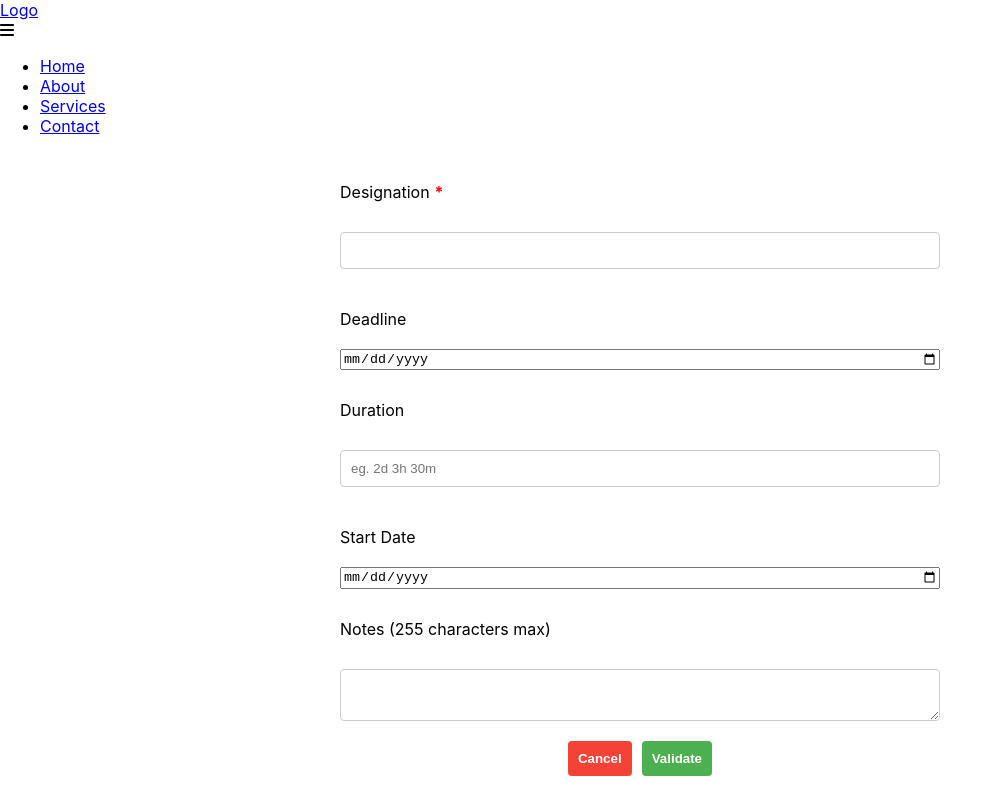
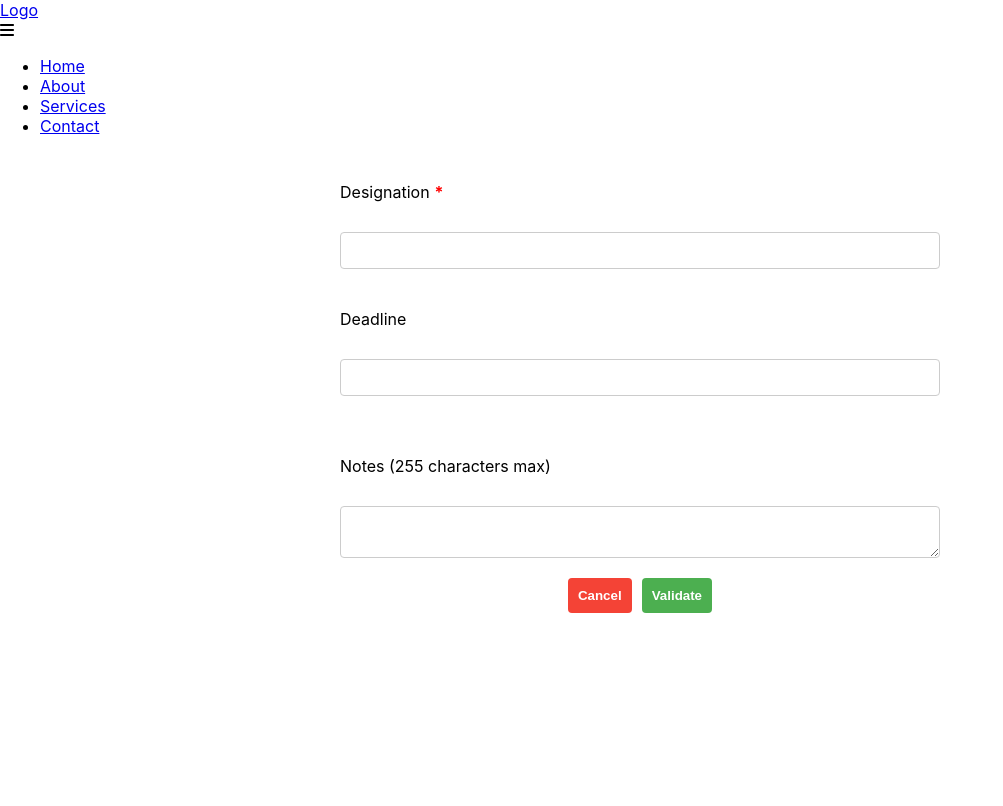
Before and after one commit to HeyTiainnes/tkc, a React (Create React App) app: page /NewTask in a window 1280 px wide. Shown: the whole page, without its empty margins (0-1003 px from the left). Built offline with nearby package versions, Linux system fonts and the light colour scheme.

Commit message:
postNewTask OK!!!!!!!!!!!!!!!!!!!!!!!!!!!!!!!!!!!!!!!!!

```diff
--- a/src/App.tsx
+++ b/src/App.tsx
@@ -4,11 +4,11 @@ import { BrowserRouter, Route, Routes } from "react-router-dom";
 import GetUsers from './pages/GetUsers';
 import InscriptionPage from './pages/InscriptionPage';
 import PatchUsers from './pages/PatchUsers';
-import NewTask from './pages/NewTask';
+//import NewTask from './pages/NewTask';
 import Navbar from './components/BurgerMenu';
 import Home from './pages/home';
-import TaskLists from './pages/TaskLists';
-
+import Tasks from './pages/TaskLists';
+import NewTask from './pages/NewTask'
 
 function App() {
   return (
@@ -20,7 +20,7 @@ function App() {
 
           <Route path="/InscriptionPage" element={<InscriptionPage />} />
 
-          <Route path="/TaskLists" element={<TaskLists />} />
+          <Route path="/TaskLists" element={<Tasks />} />
           <Route path="/GetUsers" element={<GetUsers />} />
 
           <Route path="/PatchUsers/:id" element={<PatchUsers />} />
--- a/src/pages/NewTask.tsx
+++ b/src/pages/NewTask.tsx
@@ -1,41 +1,154 @@
-import React, { FormEvent, useRef, useState } from "react";
+// import React, { FormEvent, useRef, useState } from "react";
+// import "./NewTask.css";
+// import axios from "axios";
+
+// const NewTask = () => {
+
+
+//     const designation = useRef<HTMLInputElement>(null);
+//     const dead_line = useRef<HTMLInputElement>(null);
+//     const duration = useRef<HTMLInputElement>(null);
+//     const date_debut_prevue = useRef<HTMLInputElement>(null);
+//     //const etat = useRef<HTMLInputElement>(false)
+//     const notes = useRef<HTMLTextAreaElement>(null);
+
+
+//     const handleSubmit = (e: FormEvent) => {
+//         // e.preventDefault();
+//         // const data = {
+//         //     designation,
+//         //     deadline,
+//         //     duration,
+//         //     startDate,
+//         //     notes,
+//         // };
+
+//         axios
+//             .post("/Tasks",)
+//             .then((response) => {
+//                 console.log("Données envoyées avec succès à la base de données !");
+//             })
+//             .catch((error) => {
+//                 console.error(
+//                     "Erreur lors de l'envoi des données à la base de données : ",
+//                     error
+//                 );
+//             });
+
+//     };
+//     return (
+//         <>
+//             <div className="container">
+//                 <form onSubmit={handleSubmit}>
+//                     <label htmlFor="designation">
+//                         Designation<span className="required">*</span>
+//                     </label>
+//                     <br />
+//                     <input
+//                         type="text"
+//                         id="designation"
+//                         name="designation"
+//                         required
+//                         ref={designation}
+//                     // value={designation}
+//                     // onChange={(event) => designation(event.target.value)}
+//                     />
+//                     <br />
+
+//                     <label htmlFor="deadline">Deadline</label>
+//                     <br />
+//                     <input
+//                         type="date"
+//                         id="deadline"
+//                         name="deadline"
+
+//                         ref={dead_line}
+
+
+//                     />
+//                     <br />
+
+//                     <label htmlFor="duration">Duration</label>
+//                     <br />
+//                     <input
+//                         type="text"
+//                         id="duration"
+//                         name="duration"
+//                         placeholder="eg. 2d 3h 30m"
+//                         ref={duration}
+//                     // value={duration}
+//                     // onChange={(event) => setDuration(event.target.value)}
+//                     />
+//                     <br />
+
+//                     <label htmlFor="startdate">Start Date</label>
+//                     <br />
+//                     <input
+//                         type="date"
+//                         id="startdate"
+//                         name="startdate"
+//                         ref={date_debut_prevue}
+//                     // value={startDate}
+//                     // onChange={(event) => setStartDate(event.target.value)}
+//                     />
+//                     <br />
+
+//                     <label htmlFor="notes">Notes (255 characters max)</label>
+//                     <br />
+//                     <textarea
+//                         id="notes"
+//                         name="notes"
+//                         maxLength={255}
+//                         ref={notes}
+//                     />
+//                     <div className="buttons">
+//                         <button type="reset" id="cancel">
+//                             Cancel
+//                         </button>
+//                         <button type="submit" id="submit">
+//                             Validate
+//                         </button>
+//                     </div>
+//                 </form>
+//             </div>
+//         </>
+//     );
+
+// };
+
+// export default NewTask;
+import React, { FormEvent, useRef } from "react";
 import "./NewTask.css";
 import axios from "axios";
 
 const NewTask = () => {
-
-
-    const designation = useRef<HTMLInputElement>(null);
-    const dead_line = useRef<HTMLInputElement>(null);
-    const duration = useRef<HTMLInputElement>(null);
-    const date_debut_prevue = useRef<HTMLInputElement>(null);
-    //const etat = useRef<HTMLInputElement>(false)
-    const notes = useRef<HTMLTextAreaElement>(null);
-
+    const designationRef = useRef<HTMLInputElement>(null);
+    const deadlineRef = useRef<HTMLInputElement>(null);
+    const durationRef = useRef<HTMLInputElement>(null);
+    const startDateRef = useRef<HTMLInputElement>(null);
+    const notesRef = useRef<HTMLTextAreaElement>(null);
 
     const handleSubmit = (e: FormEvent) => {
-        // e.preventDefault();
-        // const data = {
-        //     designation,
-        //     deadline,
-        //     duration,
-        //     startDate,
-        //     notes,
-        // };
+        e.preventDefault();
+
+        const data = {
+            designation: designationRef.current?.value,
+            deadline: deadlineRef.current?.value,
+            duration: durationRef.current?.value,
+            startDate: startDateRef.current?.value,
+            notes: notesRef.current?.value,
+        };
 
         axios
-            .post("/Tasks",)
+            .post("http://localhost:3000/Tasks", data)
             .then((response) => {
-                console.log("Données envoyées avec succès à la base de données !");
+                console.log("Data sent successfully to the database!");
             })
             .catch((error) => {
-                console.error(
-                    "Erreur lors de l'envoi des données à la base de données : ",
-                    error
-                );
+                console.error("Error sending data to the database: ", error);
             });
+    };
 
-    };
     return (
         <>
             <div className="container">
@@ -49,48 +162,40 @@ const NewTask = () => {
                         id="designation"
                         name="designation"
                         required
-                        ref={designation}
-                    // value={designation}
-                    // onChange={(event) => designation(event.target.value)}
+                        ref={designationRef}
                     />
                     <br />
 
                     <label htmlFor="deadline">Deadline</label>
                     <br />
                     <input
-                        type="date"
-                        id="deadline"
+                        type="text"
+                        id="deadLine"
                         name="deadline"
-                        ref={dead_line}
-                    // value={deadline}
-                    // onChange={(event) => setDeadline(event.target.value)}
+                        ref={deadlineRef}
                     />
                     <br />
 
-                    <label htmlFor="duration">Duration</label>
+                    {/* <label htmlFor="duration">Duration</label>
                     <br />
                     <input
                         type="text"
                         id="duration"
                         name="duration"
-                        placeholder="eg. 2d 3h 30m"
-                        ref={duration}
-                    // value={duration}
-                    // onChange={(event) => setDuration(event.target.value)}
-                    />
+                        placeholder="e.g. 2d 3h 30m"
+                        ref={durationRef}
+                    /> */}
                     <br />
 
-                    <label htmlFor="startdate">Start Date</label>
+                    {/* <label htmlFor="startDate">Start Date</label>
                     <br />
                     <input
                         type="date"
-                        id="startdate"
-                        name="startdate"
-                        ref={date_debut_prevue}
-                    // value={startDate}
-                    // onChange={(event) => setStartDate(event.target.value)}
+                        id="startDate"
+                        name="startDate"
+                        ref={startDateRef}
                     />
-                    <br />
+                    <br /> */}
 
                     <label htmlFor="notes">Notes (255 characters max)</label>
                     <br />
@@ -98,7 +203,7 @@ const NewTask = () => {
                         id="notes"
                         name="notes"
                         maxLength={255}
-                        ref={notes}
+                        ref={notesRef}
                     />
                     <div className="buttons">
                         <button type="reset" id="cancel">
@@ -112,7 +217,6 @@ const NewTask = () => {
             </div>
         </>
     );
-
 };
 
 export default NewTask;
```
